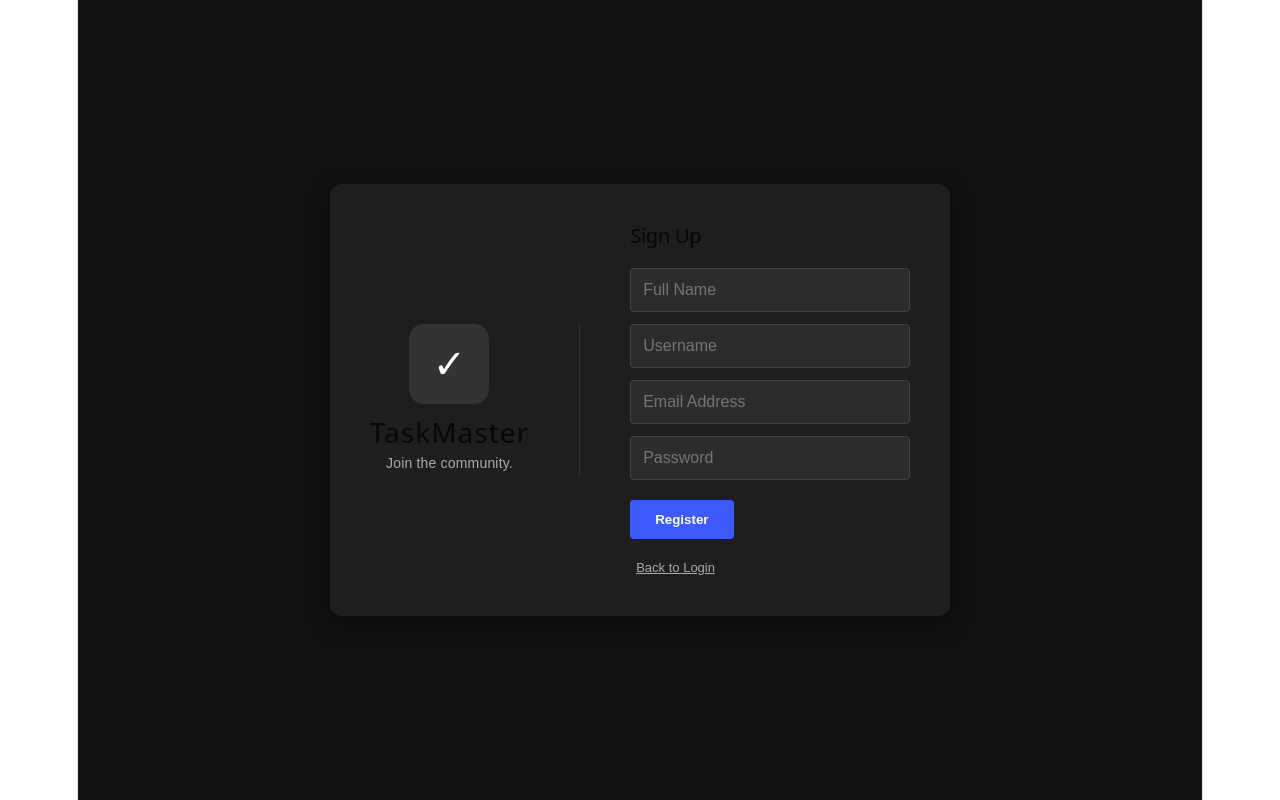
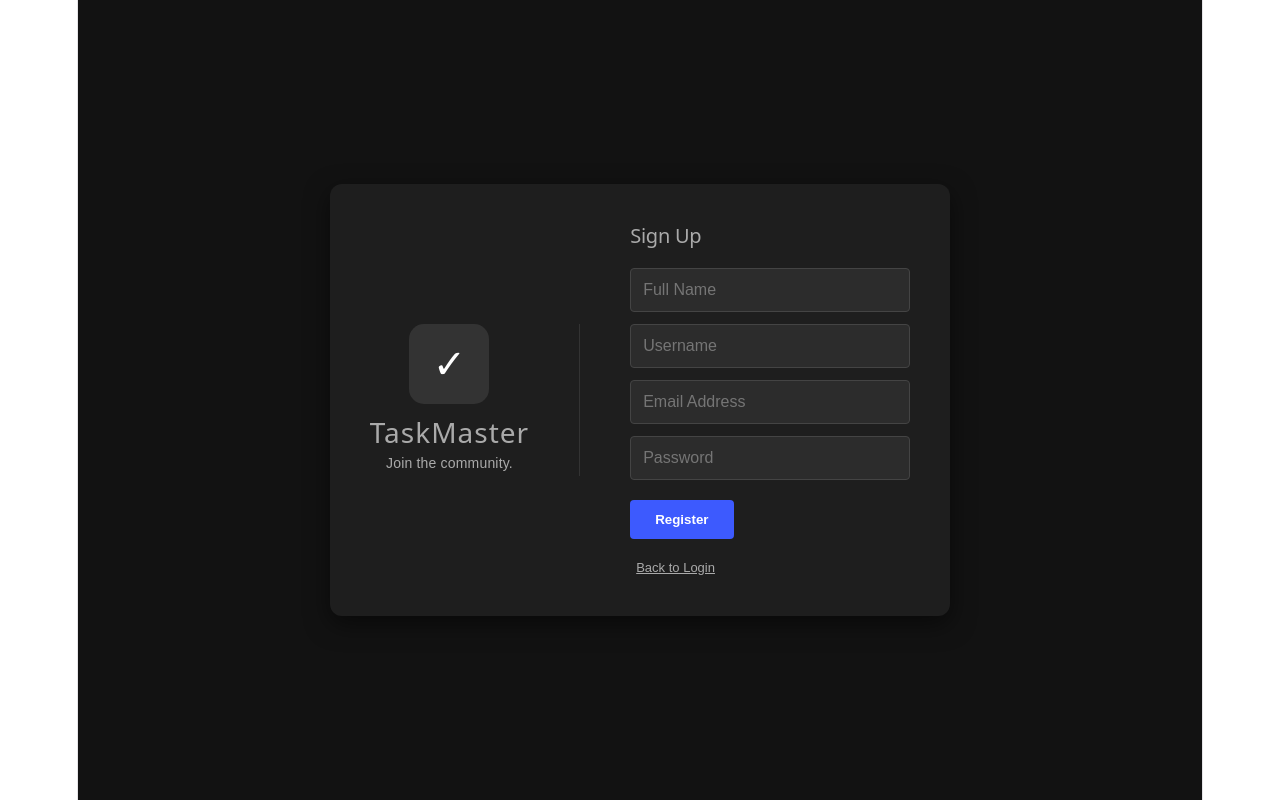
Before and after one commit to kunal2712/todoui, a React (Vite) app: page /register in a window 1280 px wide. Built offline with nearby package versions, Linux system fonts and the light colour scheme.

Commit message:
color fix

```diff
--- a/src/components/Home.jsx
+++ b/src/components/Home.jsx
@@ -60,7 +60,7 @@ const Home = () => {
         <div style={s.container}>
             <div style={{ maxWidth: '600px', margin: '0 auto' }}>
                 <div style={s.header}>
-                    <h1 style={{ fontSize: isMobile ? '20px' : '24px' }}>My Tasks</h1>
+                    <h1 style={{color: '#aaa', fontSize: isMobile ? '20px' : '24px' }}>My Tasks</h1>
                     <button onClick={() => { localStorage.clear(); navigate("/"); }} style={s.logoutBtn}>Logout</button>
                 </div>
 
--- a/src/components/Login.jsx
+++ b/src/components/Login.jsx
@@ -130,9 +130,9 @@ const styles = {
     loginCard: { display: 'flex', alignItems: 'center', backgroundColor: '#1e1e1e', borderRadius: '12px', boxShadow: '0 8px 24px rgba(0,0,0,0.5)', boxSizing: 'border-box' },
     leftSection: { textAlign: 'center', boxSizing: 'border-box' },
     logo: { width: '80px', height: '80px', backgroundColor: '#333', borderRadius: '20px', margin: '0 auto 15px', display: 'flex', justifyContent: 'center', alignItems: 'center', fontSize: '40px' },
-    title: { margin: 0, fontSize: '28px', letterSpacing: '1px' },
+    title: {color: '#aaa' , margin: 0, fontSize: '28px', letterSpacing: '1px' },
     subtitle: { color: '#aaa', fontSize: '14px', marginTop: '5px' },
-    loginHeader: { marginTop: 0, marginBottom: '20px', fontSize: '20px' },
+    loginHeader: {color: '#aaa', marginTop: 0, marginBottom: '20px', fontSize: '20px' },
     form: { display: 'flex', flexDirection: 'column' },
     input: { width: '100%', padding: '12px', marginBottom: '15px', backgroundColor: '#2c2c2c', color: '#fff', borderRadius: '4px', boxSizing: 'border-box', outline: 'none', fontSize: '16px' },
     loginBtn: { padding: '12px 25px', backgroundColor: '#3d5afe', color: 'white', border: 'none', borderRadius: '4px', fontWeight: 'bold' },
--- a/src/components/Register.jsx
+++ b/src/components/Register.jsx
@@ -97,13 +97,13 @@ const Register = () => {
                     }}>
                         ✓
                     </div>
-                    <h1 style={{ margin: 0, fontSize: isMobile ? '24px' : '28px', letterSpacing: '1px' }}>TaskMaster</h1>
+                    <h1 style={{ color: '#aaa' ,margin: 0, fontSize: isMobile ? '24px' : '28px', letterSpacing: '1px' }}>TaskMaster</h1>
                     <p style={{ color: '#aaa', fontSize: '14px', marginTop: '5px' }}>Join the community.</p>
                 </div>
 
                 {/* Right Section: Form */}
                 <div style={{ width: isMobile ? '100%' : '280px' }}>
-                    <h2 style={{ marginTop: 0, marginBottom: '20px', fontSize: '20px', textAlign: isMobile ? 'center' : 'left' }}>Sign Up</h2>
+                    <h2 style={{ color: '#aaa', marginTop: 0, marginBottom: '20px', fontSize: '20px', textAlign: isMobile ? 'center' : 'left' }}>Sign Up</h2>
                     <form onSubmit={handleSubmit} style={{ display: 'flex', flexDirection: 'column', alignItems: isMobile ? 'center' : 'flex-start' }}>
                         <input type="text" name="name" placeholder="Full Name" onChange={handleChange} required
                             style={{ width: '100%', padding: '12px', marginBottom: '12px', backgroundColor: '#2c2c2c', border: '1px solid #444', color: '#fff', borderRadius: '4px', fontSize: '16px', boxSizing: 'border-box' }}
```
